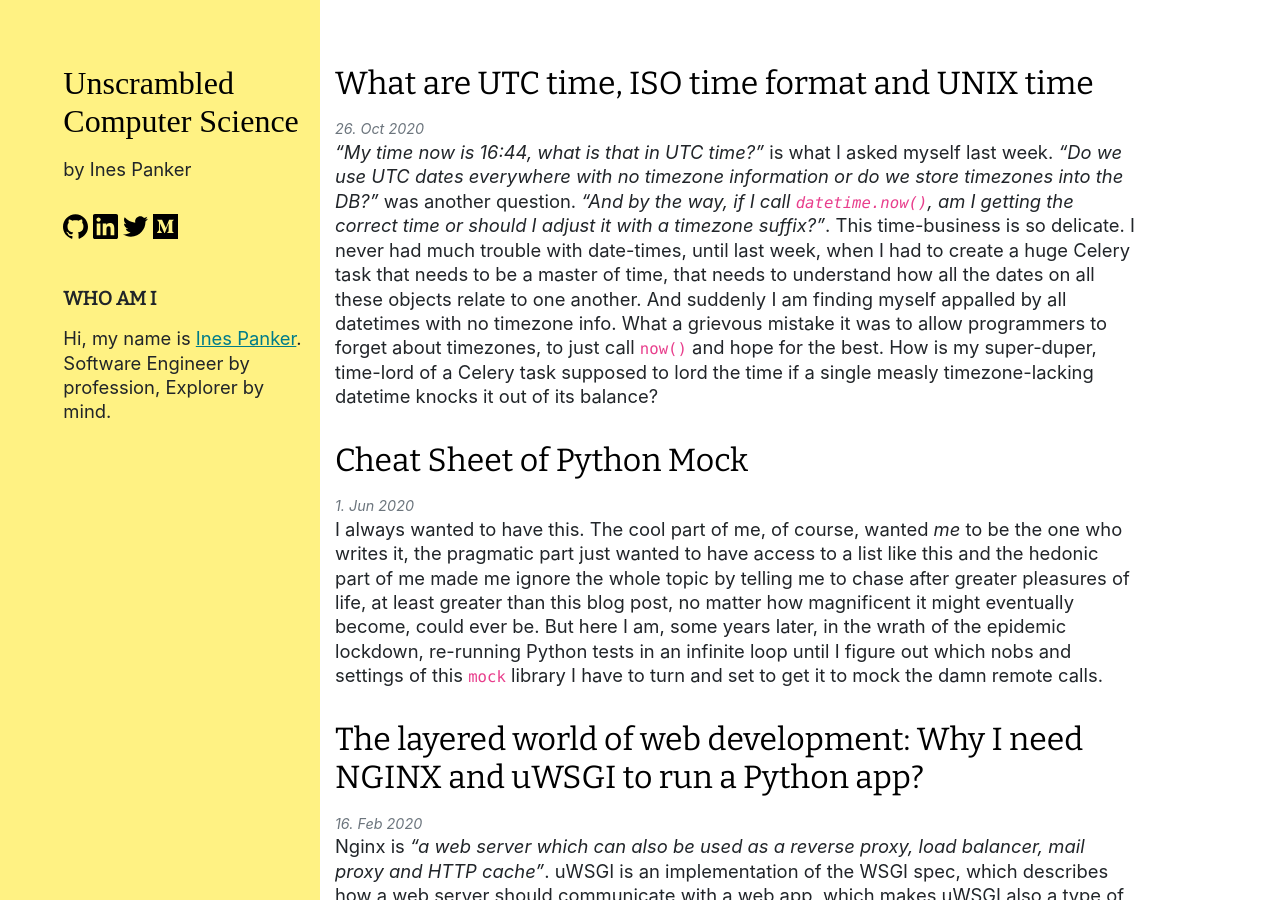
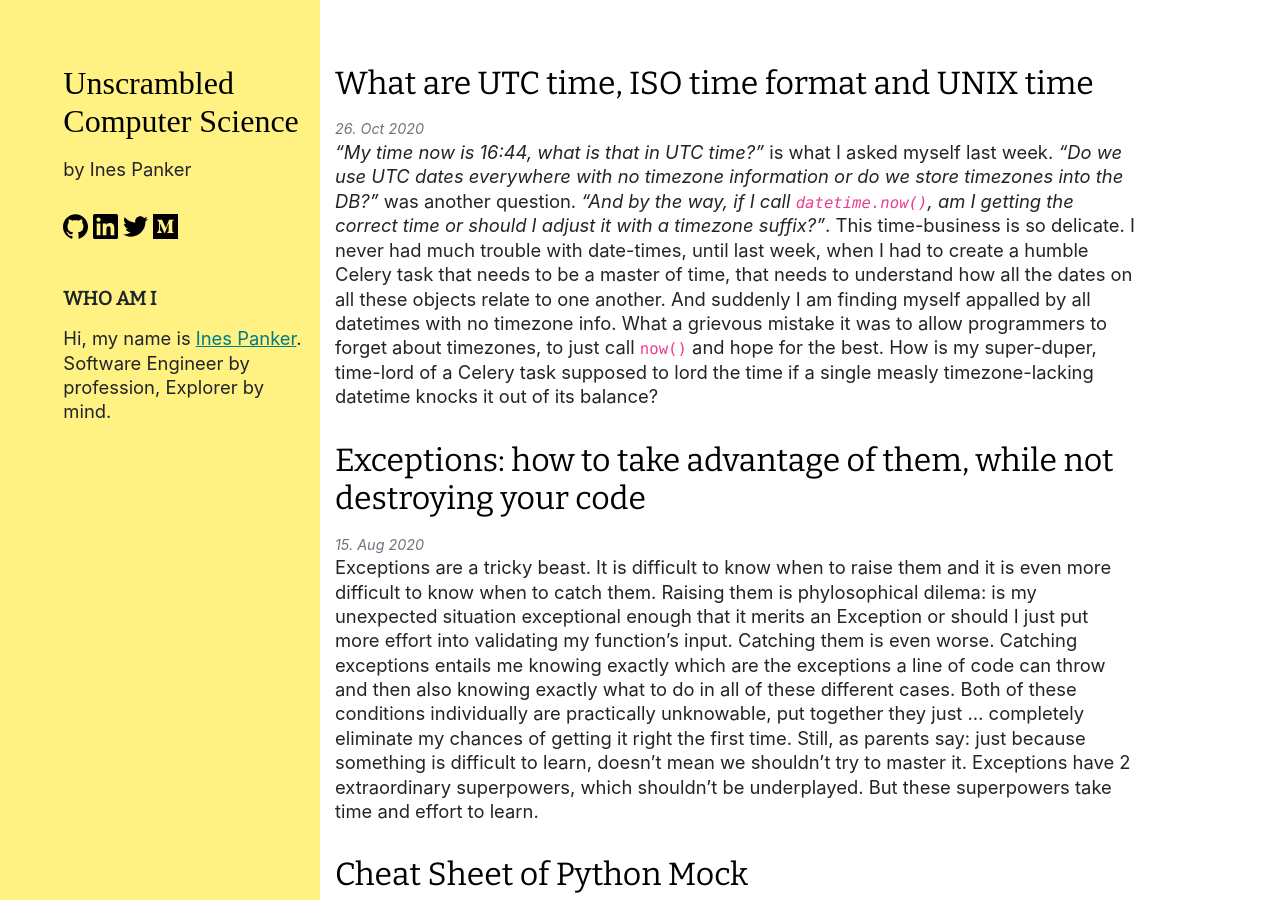
Before and after one commit to inesp/inesp.github.io, a Jekyll site: the page built from index.md, in a window 1280 px wide and 900 px high. Built offline with Jekyll 4.4.1, drawn with Linux system fonts in a browser that asks for light colours; some web fonts are replaced; some of the changed lines change nothing that is shown.

Commit message:
Replace word

````diff
--- /dev/null
+++ b/_posts/2020-08-15-exceptions.md
@@ -0,0 +1,68 @@
+---
+title: "Exceptions: how to take advantage of them, while not destroying your code"
+biblio:
+---
+
+Exceptions are a tricky beast. It is difficult to know when to raise them and it is even more difficult to know when to catch them. Raising them is phylosophical dilema: is my unexpected situation exceptional enough that it merits an Exception or should I just put more effort into validating my function's input. Catching them is even worse. Catching exceptions entails me knowing exactly which are the exceptions a line of code can throw and then also knowing exactly what to do in all of these different cases.  Both of these conditions individually are practically unknowable, put together they just ... completely eliminate my chances of getting it right the first time. Still, as parents say: just because something is difficult to learn, doesn't mean we shouldn't try to master it. Exceptions have 2 extraordinary superpowers, which shouldn't be underplayed. But these superpowers take time and effort to learn.
+
+Nothing is quite like exceptions. You can't substitute them with any other statement, block, pattern or tool.. not truly anyway. But unfortunately, no systematic, easy to follow method for using them exists. And therein lies the rub. For to use them skillfully, you have to draw on your good experience, which you can only have if you have used them before. Notice the circular dependency? So what do you do? You have at least 2 options: you can go with the flow of the Go people and forbid anybody using them or you get intrigued and humbly try to get the circular dependency running. After all, rumors have it lots of code with circular dependencies is running in the world since many, many years.
+
+## So.. what do we have to gain from using exceptions?
+
+Exceptions are good for 2 amazing things:
+- they immediately stop any execution, no matter how deeply nested in the stack
+- they will tell anybody, who wants to know, the exact details for why they stopped
+
+You might think, that doesn't sound amazing at all, but let me prove you wrong by showing how they tie your code together. 😁
+
+Let's take the following function as an example:
+
+```python
+def calculate_aquarium_size_for(animals: List[Animal]) -> float:
+  """Return the size of the needed aquarium in m^3, given a list of animals
+  that will live in it."""
+```
+
+Our main objective in this exercise is to know when our code is messing up, returning an incorrect value. **How will you know that your function is working correctly?**
+
+Something goes wrong and suddenly a *horse* is one of the input variables. What should your function do? How big an aquarium does a horse need?
+
+Hm,.. frankly, probably at least a big enough aquarium that we can put a reasonably sized island into it, might be the correct answer. But our function can never figure this out, so .. what should our function do? Because it absolutely does not know what to do with a horse, it can decide to raise an `Exception`, which is nothing more than an explanation of its predicament. It can send this *"message in a bottle"* to its caller and hope that somebody somewhere higher up the stack will have more context to solve this crisis.
+
+If our exception catching in the stack above is reasonable this error will find its way to the user, in the form of a more or less opaque error message, and also to the programmer, because, a smart developer logs all exceptions :wink: . Our program will also stop all future steps, which in our case might mean that we will not send out an order to buy an aquarium of the calculated size and that is definitely a good thing.
+
+But what if we don't like exceptions and have sworn to never use them. Maybe we have bad experiences, maybe we've seen idiots misuse exceptions in an old nuclear-missiles storage facility. Maybe it all almost went kabooom. And now we are scared for life. Or maybe we just saw a really badly maintained codebase that was littered with exceptions as if the devs were payed by the number of exceptions they raise.
+
+## What are the alternatives then?
+
+If the exceptions are like raising an alarm, with bells and sirens, then the alternative is to simply process this unexpected input and return something, something that will convey the same message: "This input is unexpected", but that will only reach the immediate caller and not bubble up the call-stack.
+
+We might, for instance, return 0: a horse will need 0 m^3 of water. Maybe even better, we could return -1 and make it more obvious that this number represents an error. As the next step, we have to make sure that the caller understands this output. If it sees -1, then it must do something, must handle this situation. If it doesn't know how, then it should return a similar error value to its caller. And so must the next caller do and the next caller and the next caller ... .
+
+If there are no exceptions, then each function must first check the results of any other function it calls and decide if the result is valid or not. If the result isn't valid, it has to pass a similar error response to its caller. This sounds like a really good idea. Each time you call a function, you have to think about any invalid value it could return, any errors it could cause. But then, that is exactly how exceptions work. Exceptions are basically a special return value. Programming languages already come with the detector for this invalid return value, an `Exception`, which they then automatically pass to the next caller, if this caller doesn't know what to do about it. The initial rule still stands: the dev has to think about what exceptions any function call might raise. The problem is just that this is very, very difficult.
+
+So, yes, you can build your own exceptions or you can use the ones, which are provided (if any are).
+
+## Passing the exception context
+
+The second superpower of `Exceptions` I have listed is the ability to pass a lot of context with it. When raising an exception, we tend to overlook this aspect. But when we get a bug report,
+
+Think about it, a good exception will tell you exactly what went wrong.
+
+
+
+----
+
+
+
+
+# Afterall, exceptions exist to solve a very real problem: what should we do when an unexpected situation happens?
+
+## So.. what are the pitfalls of using exceptions?
+
+Exceptions are bad for 1 horribly prickly problem:
+- you can never know which line can cause what kind of exceptions, never
+
+And so it goes. Adding exceptions is great, but catching them is the real art.
+
+Whenever we compare 2 approaches, we often compare the thing that we are doing now in a very messy way with the perfect, often trivial example of how approach B should be used. We are rarely comparing our messy version of approach A with our future messy version of approach B. Any anything messy will always look worse than something ...
--- a/_posts/2020-10-26-all-date-formats.md
+++ b/_posts/2020-10-26-all-date-formats.md
@@ -17,7 +17,7 @@ biblio:
     link: "https://stackoverflow.com/questions/9531524/in-an-iso-8601-date-is-the-t-character-mandatory#:~:text=It's%20required%20unless%20the%20%22partners,day%20component%20in%20these%20expressions."
 ---
 
-*"My time now is 16:44, what is that in UTC time?"* is what I asked myself last week. *"Do we use UTC dates everywhere with no timezone information or do we store timezones into the DB?"* was another question. *"And by the way, if I call `datetime.now()`, am I getting the correct time or should I adjust it with a timezone suffix?"*. This time-business is so delicate. I never had much trouble with date-times, until last week, when I had to create a huge Celery task that needs to be a master of time, that needs to understand how all the dates on all these objects relate to one another. And suddenly I am finding myself appalled by all datetimes with no timezone info. What a grievous mistake it was to allow programmers to forget about timezones, to just call `now()` and hope for the best. How is my super-duper, time-lord of a Celery task supposed to lord the time if a single measly timezone-lacking datetime knocks it out of its balance?
+*"My time now is 16:44, what is that in UTC time?"* is what I asked myself last week. *"Do we use UTC dates everywhere with no timezone information or do we store timezones into the DB?"* was another question. *"And by the way, if I call `datetime.now()`, am I getting the correct time or should I adjust it with a timezone suffix?"*. This time-business is so delicate. I never had much trouble with date-times, until last week, when I had to create a humble Celery task that needs to be a master of time, that needs to understand how all the dates on all these objects relate to one another. And suddenly I am finding myself appalled by all datetimes with no timezone info. What a grievous mistake it was to allow programmers to forget about timezones, to just call `now()` and hope for the best. How is my super-duper, time-lord of a Celery task supposed to lord the time if a single measly timezone-lacking datetime knocks it out of its balance?
 
 So I had to read a few docs and a few standards to really, truly understand what to do with missing timezones and whether the datetime I am creating is really and truly the exact datetime I want and not one that is 1h before or ahead (my timezone is +01:00, which is very easy to mistake for +00:00).
 
````
